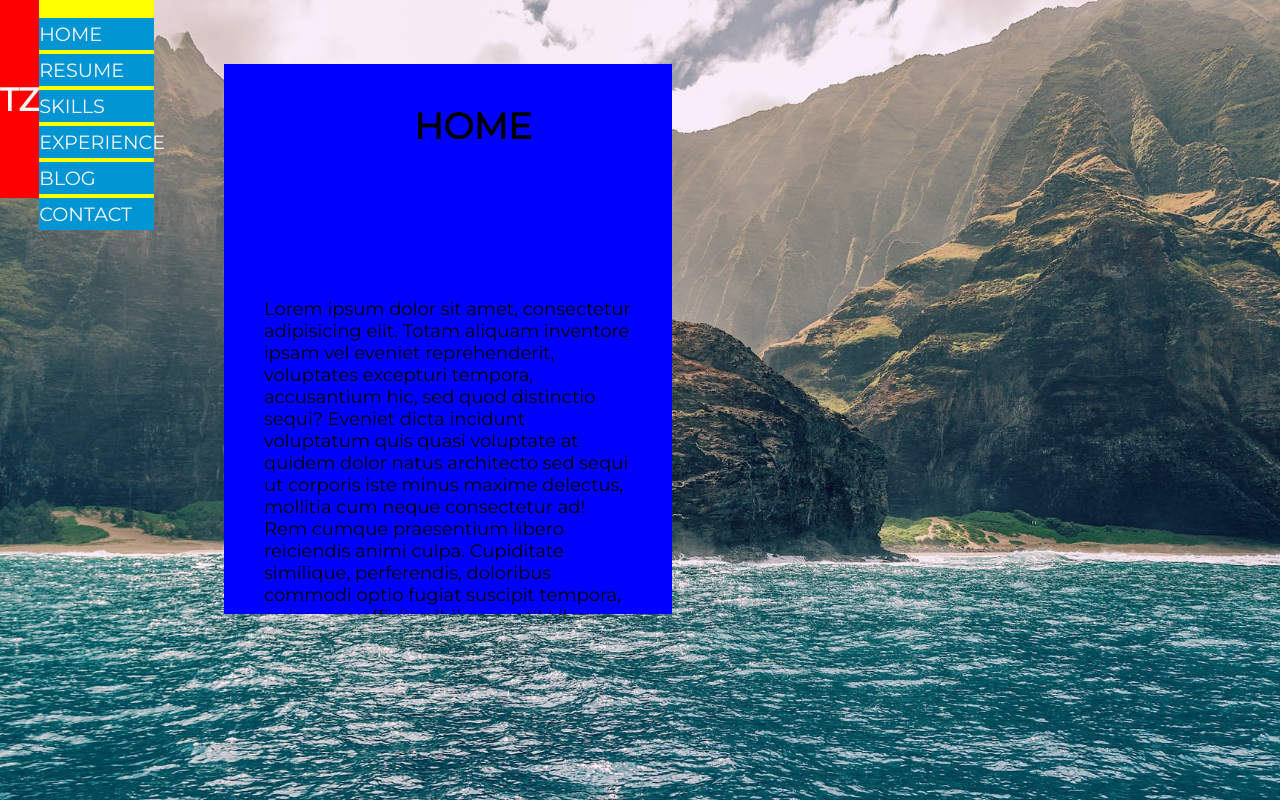
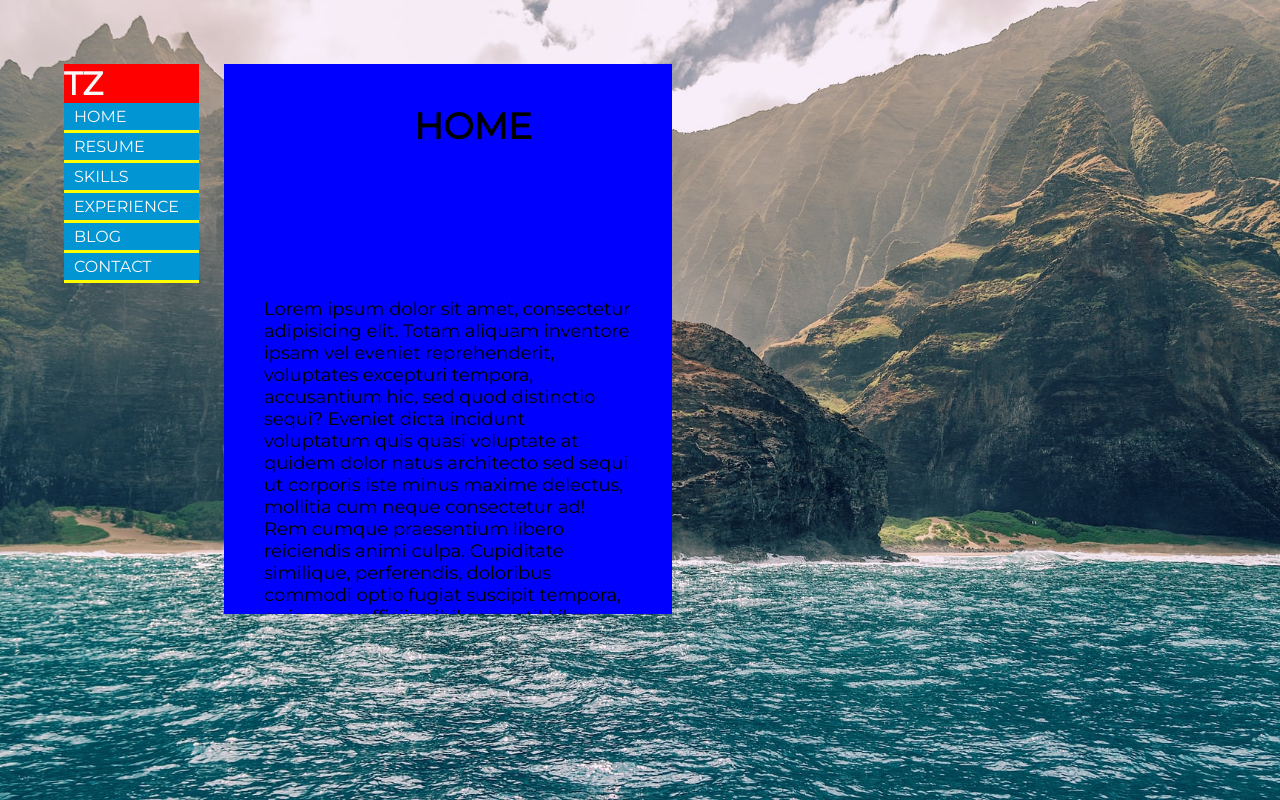
Before and after one commit to tzada8/troy-zada, a React (Create React App) app: page / in a window 1280 px wide. Built offline with nearby package versions, Linux system fonts and the light colour scheme.

Commit message:
temp placement fix

```diff
--- a/src/components/cards/Cards.css
+++ b/src/components/cards/Cards.css
@@ -11,7 +11,9 @@
 
 /* LOCATION FOR HOME CARD */
 .home {
-   margin: 5% 17.5%;
+   /* CENTER CARD ON X-AXIS */
+   /* calc(50% - (35% / 2)) */
+   margin: 5% 17.5vw;
 }
 
 /* LOCATION FOR ALL OTHER CARDS */
@@ -30,3 +32,10 @@
 .card-content {
    padding-top: 150px;
 }
+
+/* IF SCREEN HEIGHT IS SUPER BIG, THEN CENTER CONTENT VERTICALLY */
+/* @media screen and (min-height: 600px) {
+   .home {
+      margin: 5% calc(50% - (35% / 2));
+   }
+} */
--- a/src/components/navbar/Navbar.css
+++ b/src/components/navbar/Navbar.css
@@ -1,16 +1,18 @@
 /* GLOBAL VARIABLE FOR NUMBER OF ITEMS */
 :root {
    --NUM_OF_ITEMS: 6;
-   --NAV_MENU_SIZE: calc(var(--NUM_OF_ITEMS) * 33px);
+   --NAV_MENU_SIZE: calc(var(--NUM_OF_ITEMS) * 30px);
 }
 
 nav {
    background: red;
-   position: fixed;
+   position: absolute;
    display: flex;
+   margin-top: 5%;
+   margin-left: 5vw;
    justify-content: center;
    align-items: center;
-   font-size: 1.2rem;
+   font-size: 1rem;
    z-index: 999;
    font-weight: bold;
 }
@@ -19,6 +21,7 @@ nav {
    display: flex;
    height: var(--NAV_MENU_SIZE);
    max-width: 1500px;
+   display: table-column;
 }
 
 /* WILL PROBABLY USE AN IMAGE AS MY LOGO */
@@ -42,20 +45,20 @@ nav {
    background: yellow;
    justify-content: center;
    text-align: center;
-   width: 115px;
+   width: 135px;
    text-align: left;
+   display: table;
 }
 
 .nav-item {
    height: calc(var(--NAV_MENU_SIZE) / var(--NUM_OF_ITEMS));
-   padding: 18px 0;
 }
 
 .nav-links {
    background: var(--REG_BLUE);
    color: var(--WHITE);
    display: block;
-   padding: 4px 0;
+   padding: 4px 10px;
    font-weight: normal;
 
    background: linear-gradient(
@@ -78,7 +81,11 @@ nav {
 @media screen and (max-width: 960px) {
    nav {
       background: var(--GREY);
+      position: fixed;
+      margin-top: 0;
+      margin-left: 0;
       width: 100vw;
+      font-size: 1.2rem;
    }
 
    .navbar-container {
```
